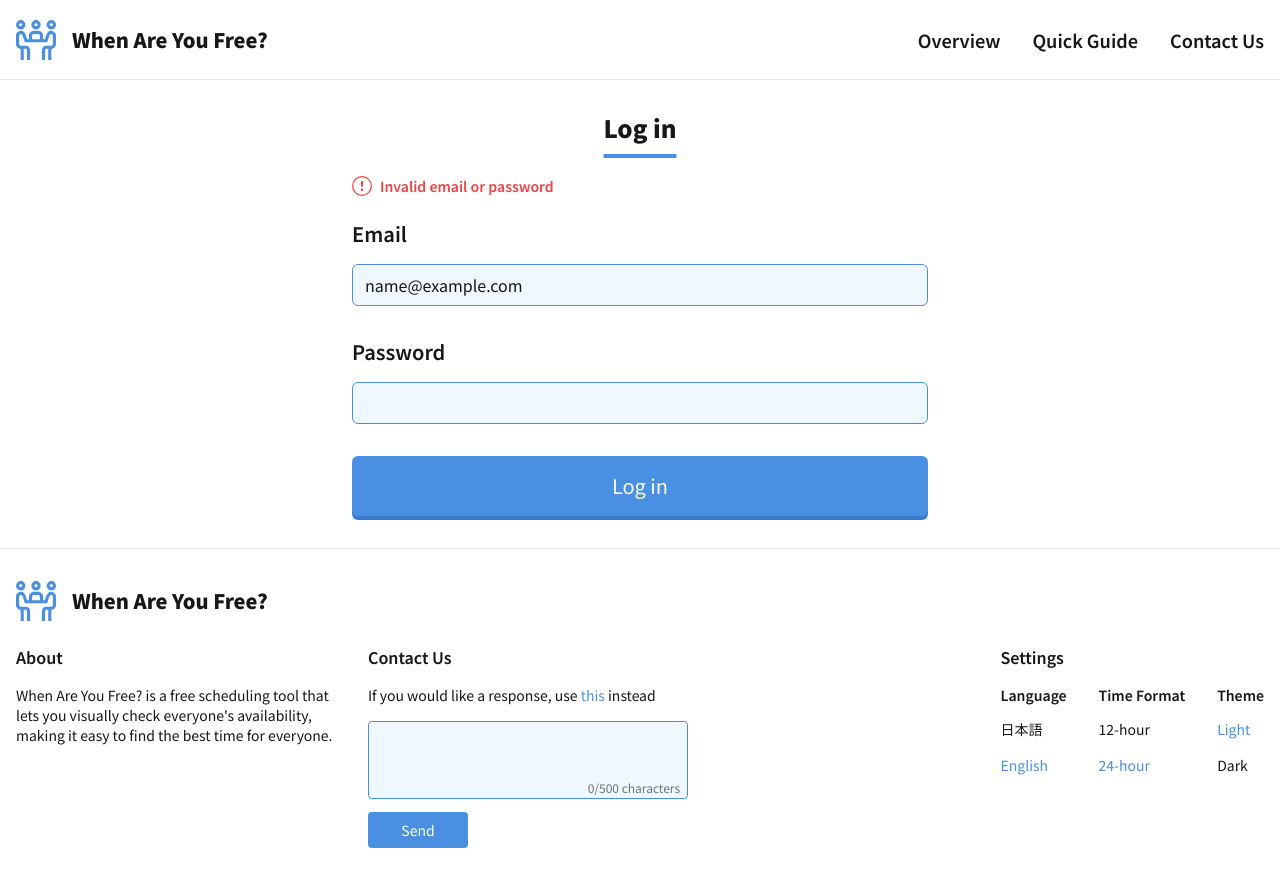
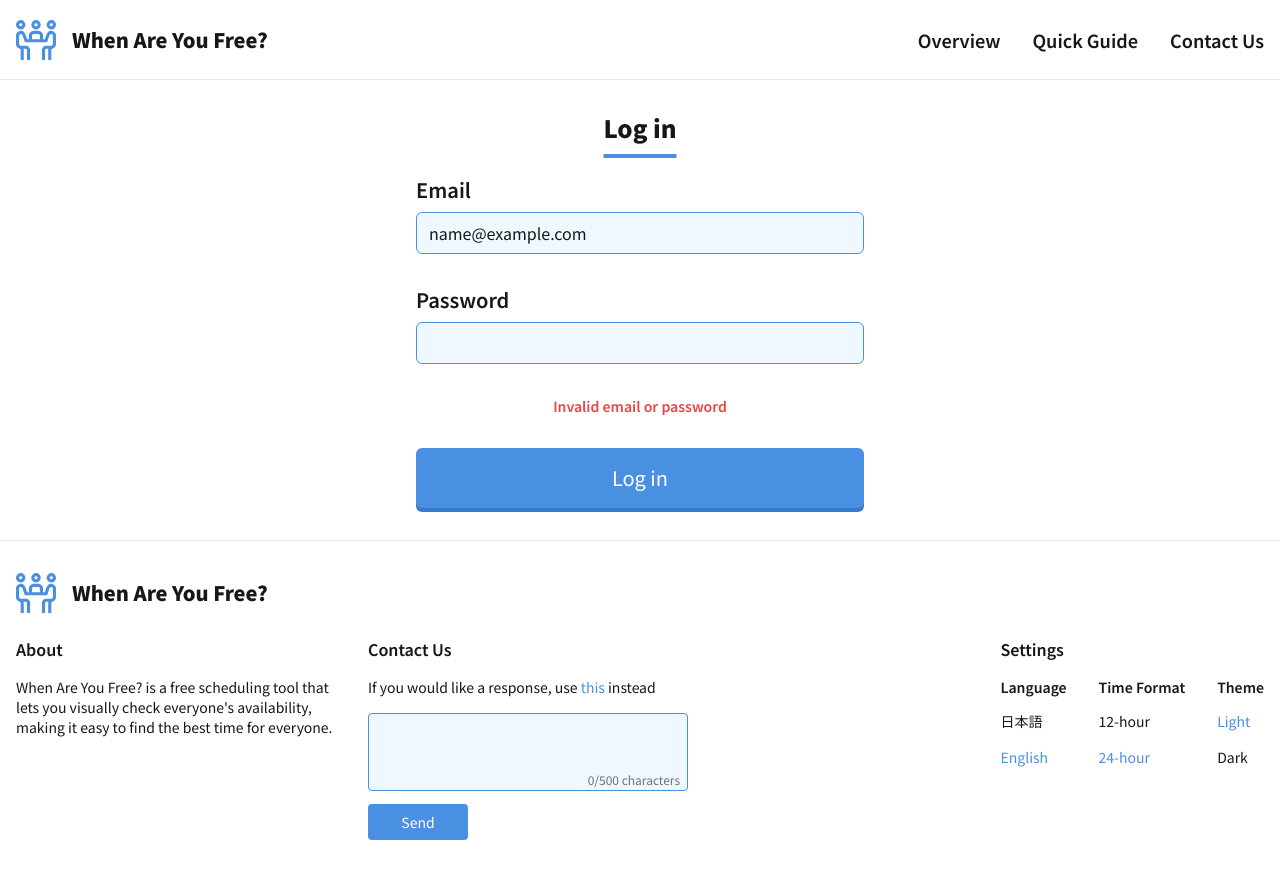
Before and after one commit to takumitoma/itsu-aiteru-scheduler, a Next.js app: page /en/login in a window 1280 px wide. Both pictures are taken after typing "name@example.com", "Sample123" into the empty fields and a click on the button "Log in". Built offline with nearby package versions, Linux system fonts and the light colour scheme.

Commit message:
fix: make login page layout similar to sign up page layout

```diff
--- a/messages/en.json
+++ b/messages/en.json
@@ -212,7 +212,7 @@
     "loggingIn": "Logging in...",
     "emailError": "Please enter a valid email",
     "passwordError": "Please enter your password",
-    "loginFail": "Invalid email or password"
+    "loginError": "Invalid email or password"
   },
   "SignUp": {
     "createAccount": "Create a free account",
--- a/messages/ja.json
+++ b/messages/ja.json
@@ -212,7 +212,7 @@
     "loggingIn": "ログイン中... ",
     "emailError": "メールアドレスを正しく入力してください",
     "passwordError": "パスワードを入力してください",
-    "loginFail": "メールアドレスまたはパスワードが正しくありません"
+    "loginError": "メールアドレスまたはパスワードが正しくありません"
   },
   "SignUp": {
     "createAccount": "無料アカウントを登録登録",
--- a/src/app/[locale]/login/page.tsx
+++ b/src/app/[locale]/login/page.tsx
@@ -6,7 +6,7 @@ export default async function LoginPage() {
 
   return (
     <section
-      className="flex flex-col items-center justify-center space-y-8 max-w-xl
+      className="flex flex-col items-center justify-center space-y-8 max-w-md
       w-full mx-auto"
     >
       <h1 className="underline underline-offset-[16px] decoration-primary decoration-4">
--- a/src/components/LoginForm/index.tsx
+++ b/src/components/LoginForm/index.tsx
@@ -17,7 +17,7 @@ type FormFields = z.infer<typeof schema>;
 export function LoginForm() {
   const t = useTranslations('Login');
   const honeypotRef = useRef<HTMLInputElement>(null);
-  const [showLoginFail, setShowLoginFail] = useState(false);
+  const [loginError, setLoginError] = useState(false);
 
   const {
     register,
@@ -33,13 +33,13 @@ export function LoginForm() {
   });
 
   const onSubmit: SubmitHandler<FormFields> = async (data) => {
-    setShowLoginFail(false);
+    setLoginError(false);
     console.log(data);
     // mock auth
     const success = false;
 
     if (!success) {
-      setShowLoginFail(true);
+      setLoginError(true);
       reset({ password: '' });
       return;
     }
@@ -50,21 +50,15 @@ export function LoginForm() {
   return (
     <form noValidate onSubmit={handleSubmit(onSubmit)} className="space-y-8 w-full">
       <div className="space-y-2">
-        {showLoginFail && (
-          <div className="flex text-red-500 space-x-2 font-semibold text-lg sm:text-xl pb-4">
-            <BsExclamationCircle />
-            <p className="text-sm">{t('loginFail')}</p>
-          </div>
-        )}
         <label htmlFor="email" className="block">
           {t('email')}
+        </label>
         <input
           id="email"
           type="text"
-            className={`mt-4 font-normal text-base w-full ${errors.email ? 'border-red-500' : ''}`}
+          className="font-normal text-base w-full"
           {...register('email')}
         />
-        </label>
         {errors.email && (
           <div className="flex text-red-500 space-x-2 font-semibold text-lg sm:text-xl">
             <BsExclamationCircle />
@@ -76,15 +70,13 @@ export function LoginForm() {
       <div className="space-y-2">
         <label htmlFor="password" className="block">
           {t('password')}
+        </label>
         <input
           id="password"
           type="password"
-            className={`mt-4 font-normal text-base w-full ${
-              errors.password ? 'border-red-500' : ''
-            }`}
+          className="font-normal text-base w-full"
           {...register('password')}
         />
-        </label>
         {errors.password && (
           <div className="flex text-red-500 space-x-2 font-semibold text-lg sm:text-xl">
             <BsExclamationCircle />
@@ -92,6 +84,12 @@ export function LoginForm() {
           </div>
         )}
       </div>
+
+      {loginError && (
+        <div className="flex">
+          <p className="text-sm w-full text-center text-red-500 font-semibold">{t('loginError')}</p>
+        </div>
+      )}
 
       <button
         type="submit"
```
Lines whose indentation alone changed are shown as unchanged.
